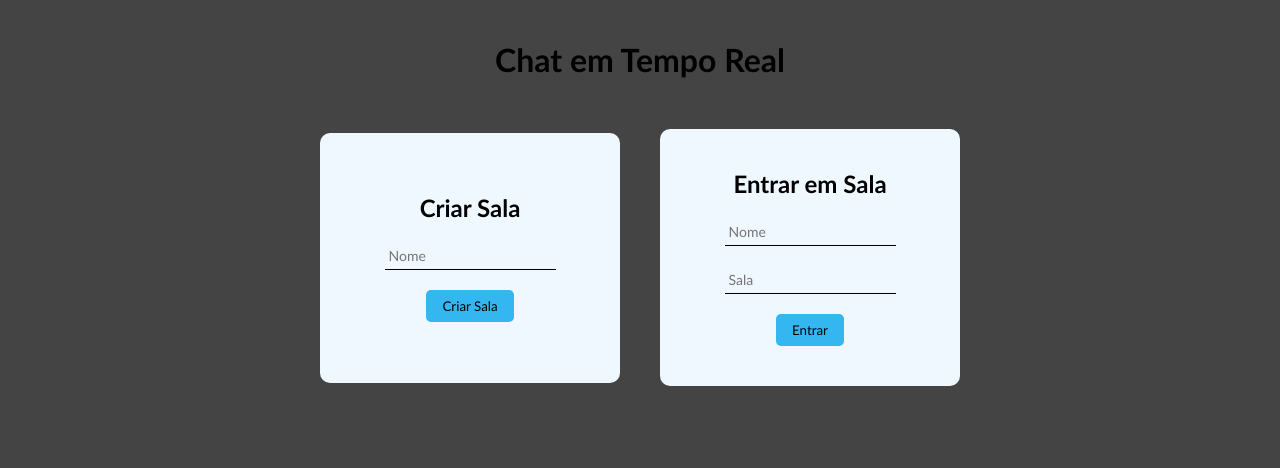
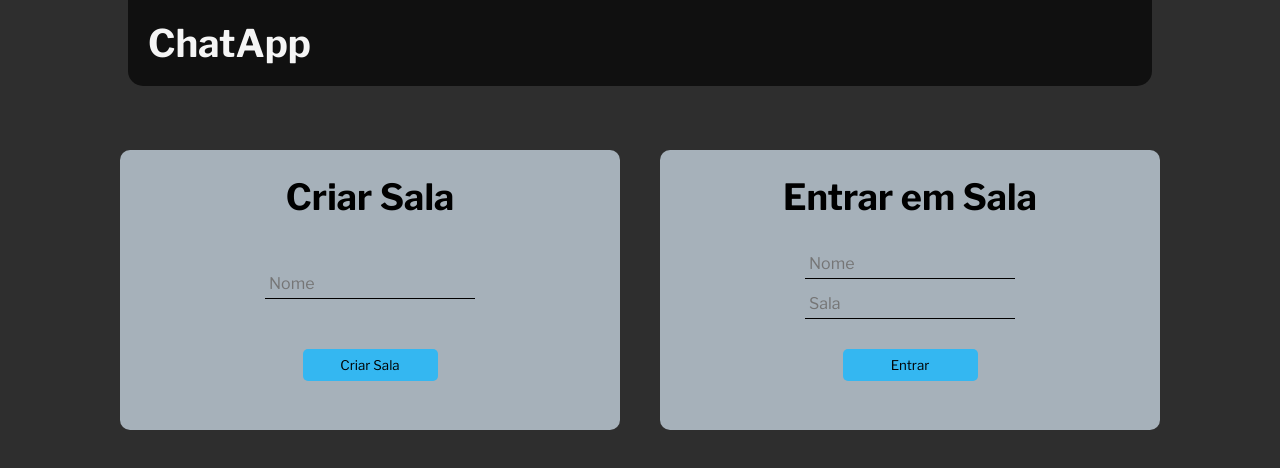
Before and after one commit to LuisBraga31/ChatProject, a React (Vite) app in the folder client/: page / in a window 1280 px wide. Shown: the top 468 px of the page. Built offline with nearby package versions, Linux system fonts and the light colour scheme.

Commit message:
Estilizando componente App e Join

```diff
--- a/client/src/App.css
+++ b/client/src/App.css
@@ -1,14 +1,29 @@
 body{
+  width: 100%;
   height: 100vh;
-  background: #444444;
-  display: flex;
-  justify-content: center;
-  padding-top: 40px;
+  background: #2e2e2e;
 }
 
-.title {
-  padding-bottom: 50px;
-  text-align: center;
+.app {
+  display: flex;
+  flex-direction: column;
+  justify-content: center;
+  align-items: center;
+}
+
+.header {
+  width: 80%;
+  background-color: #101010;
+  border-bottom-left-radius: 15px;
+  border-bottom-right-radius: 15px;
+  margin-bottom: 5%;
+  color: whitesmoke;
+}
+
+.header h1 {
+  font-size: 38px;
+  text-align: left;
+  padding: 20px;
 }
 
 input {
@@ -18,5 +33,5 @@ input {
   border: 0;
   border-bottom: 1px solid black;
   outline: 0;
-  font-size: 14px;
+  font-size: 16px;
 }
--- a/client/src/App.jsx
+++ b/client/src/App.jsx
@@ -5,7 +5,9 @@ function App() {
 
   return (
     <div className="app">
-      <h1 className="title"> Chat em Tempo Real </h1>
+      <div className="header">
+        <h1> ChatApp </h1>
+      </div>
       <RouteList/>
     </div>
   )
--- a/client/src/componenets/Join/Join.jsx
+++ b/client/src/componenets/Join/Join.jsx
@@ -51,14 +51,19 @@ export default function Join({setSocket, setRoomID}) {
     <div className="join">
         <div className="join-item">
           <h2> Criar Sala </h2>
-          <input type="text" ref={usernameRefCreate} placeholder="Nome"/>
+          <div className="join-content">
+            <input type="text" ref={usernameRefCreate} placeholder="Nome"/>
+
+          </div>
           <button onClick={()=> handleCreateRoom()}> Criar Sala </button>
         </div>
 
         <div className="join-item">
           <h2> Entrar em Sala </h2>
-          <input type="text" ref={usernameRefEnter} placeholder="Nome"/>
-          <input type="text" ref={roomRef} placeholder="Sala" />
+          <div className="join-content">
+            <input type="text" ref={usernameRefEnter} placeholder="Nome"/>
+            <input type="text" ref={roomRef} placeholder="Sala" />
+          </div>
           <button onClick={()=> handleJoinRoom()}> Entrar </button>
         </div>
     </div>
--- a/client/src/componenets/Join/join.css
+++ b/client/src/componenets/Join/join.css
@@ -12,19 +12,32 @@
 }
 
 .join-item {
-    min-width: 300px;
-    min-height: 250px;
-    background-color: aliceblue;
-    padding: 40px;
+    min-width: 500px;
+    min-height: 280px;
+    background-color: rgb(166, 177, 186);
+    padding: 25px;
     border-radius: 10px;
     display: flex;
     flex-direction: column;
+    justify-content: top;
+    align-items: center;
+    gap: 30px;
+}
+
+.join-item h2 {
+    font-size: 36px;
+}
+
+.join-content {
+    display: flex;
+    flex-direction: column;
     justify-content: center;
-    align-items: center;
-    gap: 20px;
+    gap: 10px;
+    height: 70px;
 }
 
 .join-item button {
+    width: 30%;
     background-color: #34B7F1;
     cursor: pointer;
     padding: 8px 16px;
--- a/client/src/index.css
+++ b/client/src/index.css
@@ -1,8 +1,10 @@
+@import url('https://fonts.googleapis.com/css2?family=Libre+Franklin:ital,wght@0,100..900;1,100..900&display=swap');
+
 * {
   padding: 0;
   margin: 0;
   box-sizing: border-box;
-  font-family:'Gill Sans', 'Gill Sans MT', Calibri, 'Trebuchet MS', sans-serif
+  font-family: "Libre Franklin", sans-serif;
 }
 
 ::-webkit-scrollbar {
```
Also changed, not shown: 1 other file (tests, documents, lock files or other folders).
